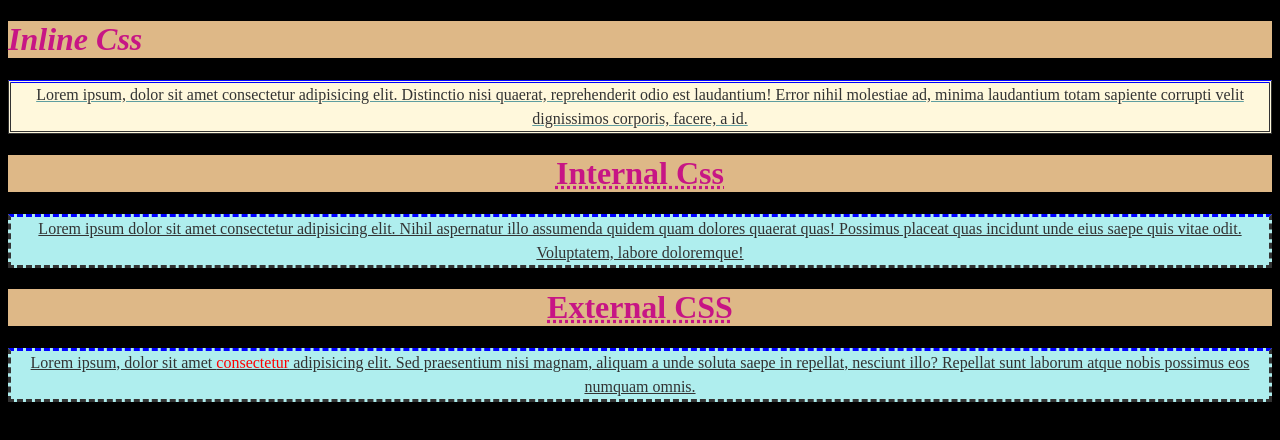
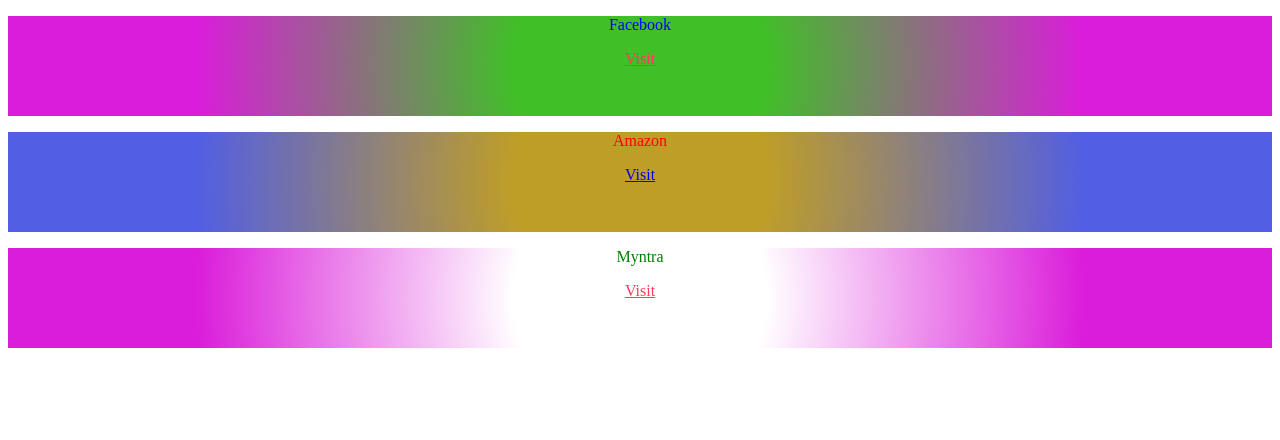
Before and after one commit to anvesha-21/web-dev-practice, a plain HTML site: page index.html in a window 1280 px wide. Drawn offline with Linux system fonts and the light colour scheme.

Commit message:
Update index.html

```diff
--- a/index.html
+++ b/index.html
@@ -1,71 +1,78 @@
-
 <!DOCTYPE html>
-<html>
+<html lang="en">
 <head>
-        <title>
-            CSS
-        </title>
-
-         <!-- Internal CSS -->
+    <meta charset="UTF-8">
+    <meta name="viewport" content="width=device-width, initial-scale=1.0">
+    <title>Display</title>
     <style>
 
-              body {
-                background-color: black;
 
+           a.link{
+            color: yellow;
            }
-              h1{
-                background-color: burlywood;
-                text-align: center;
-                text-decoration: dotted;
-                text-decoration-line: underline;
-
+           a:hover{
+            font-size: 2em;
            }
-              p {
-                text-align: center;
-                background-color:paleturquoise;
-                border-block-start-color: blue;
-                border-style: dashed;
-                text-decoration-line:underline;
+           div.blue a:link{
+            color: rgb(255, 58, 91);
+           }
+           div.green a:link{
+            color: rgb(255, 58, 91);
            }
 
-           </style>
-
-           <link rel="stylesheet" type="text/css" href="style.css">
-
-    </head>
-    <body>
-
-        <!-- Inline Css -->
-
-        <h1 style="text-align: left; text-decoration: double;;font-style: italic;">
-            Inline Css
-        </h1>
-        <p style="border-style: double; text-align: center; text-decoration-color: cadetblue; background-color : cornsilk;font-feature-settings:abvf;">
-Lorem ipsum, dolor sit amet consectetur adipisicing elit. Distinctio nisi quaerat, reprehenderit odio est laudantium! Error nihil molestiae ad, minima laudantium totam sapiente corrupti velit dignissimos corporis, facere, a id.
-
-        </p>
-
-        <!-- Internal CSS -->
+        .blue{
+            color: blue;
+            background-color: lightblue;
+            height: 100px;
+            width: auto;
+            text-decoration: double;
+            text-size-adjust: 20px;
+           text-align: center;
+           background: radial-gradient(circle,rgb(64, 191, 39)20%, rgb(218, 29, 218)70%);
+        }
+        .red{
+            color: red;
+            background-color: rgb(251, 123, 123);
+            height: 100px;
+            width: auto;
+            text-decoration: double;
+            text-size-adjust: 20px;
+            text-align: center;
+            background: radial-gradient(circle,rgb(191, 158, 39)20%, rgba(29, 45, 218, 0.763)70%);
+        }
+        .green{
+            color: green;
+            background-color: rgb(128, 247, 128);
+            height: 100px;
+            width: auto;
+            text-decoration: double;
+            text-size-adjust: 20px;
+            text-align: center;
+            background: radial-gradient(circle,rgba(28, 219, 252, 0)20%, rgb(218, 29, 218)70%);
+        }
 
 
 
-        <h1>
-            Internal Css
-        </h1>
-        <p>
-            Lorem ipsum dolor sit amet consectetur adipisicing elit. Nihil aspernatur illo assumenda quidem quam dolores quaerat quas! Possimus placeat quas incidunt unde eius saepe quis vitae odit. Voluptatem, labore doloremque!
-        </p>
+    </style>
+</head>
+<body>
+    <div class="blue">
+       <p>Facebook</p>
+       <a href="https://www.facebook.com/">Visit</a>
 
 
-      <!-- External CSS -->
+    </div>
+    <div class="red">
+       <p>Amazon</p>
+        <a href="https://www.amazon.in/?&tag=googinhydr1-21&ref=pd_sl_8lvvl5pp8a_e&adgrpid=171770161190&hvpone=&hvptwo=&hvadid=714840681071&hvpos=&hvnetw=g&hvrand=8888717022129004950&hvqmt=e&hvdev=c&hvdvcmdl=&hvlocint=&hvlocphy=9062225&hvtargid=kwd-3704926535&hydadcr=18657_2389208&mcid=a684625856e53b7aba1406fdfbcd950e&gad_source=1">Visit</a>
 
-        <h1>
-            External CSS
-        </h1>
-        <p>
-            Lorem ipsum, dolor sit amet <span style="color : red">consectetur</span> adipisicing elit. Sed praesentium nisi magnam, aliquam a unde soluta saepe in repellat, nesciunt illo? Repellat sunt laborum atque nobis possimus eos numquam omnis.
-        </p>
+    </div>
+    <div class="green">
+     <p>   Myntra</p>
+        <a href="https://www.myntra.com/?utm_source=gh_ht&utm_medium=ht_rev&utm_campaign=gh_ht_listicle50_12&gad_source=1&gad_campaignid=22708550811&gbraid=0AAAAA_ALk7rpXj3Jtv4Et-0T9j8stqrrs&gclid=Cj0KCQjw-NfDBhDyARIsAD-ILeDpt03vjEzkpGQPG5l6_8bH4k5B1HFdapAnmgzB1AwQjiYH4vNZU1kaAtZuEALw_wcB">Visit</a>
 
+
+    </div>
 
 </body>
 </html>
```
Lines whose indentation alone changed are shown as unchanged.
